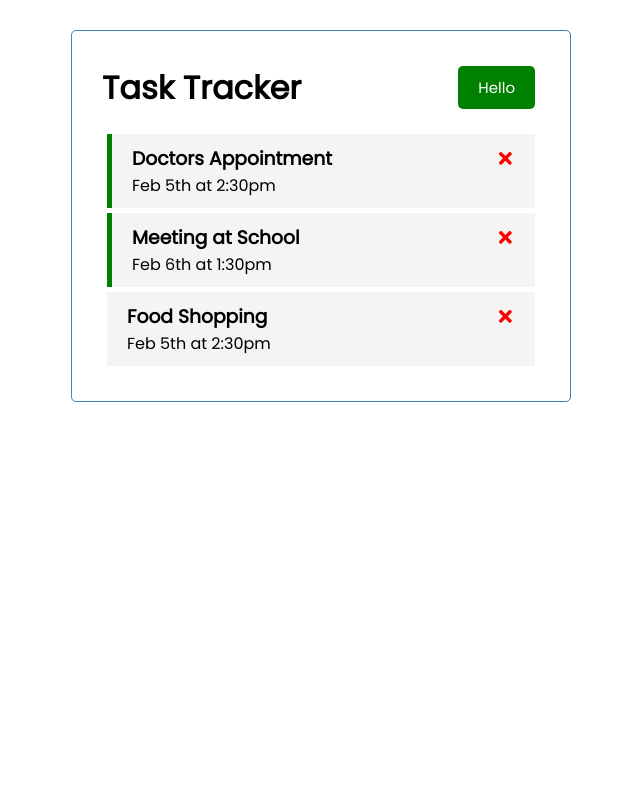
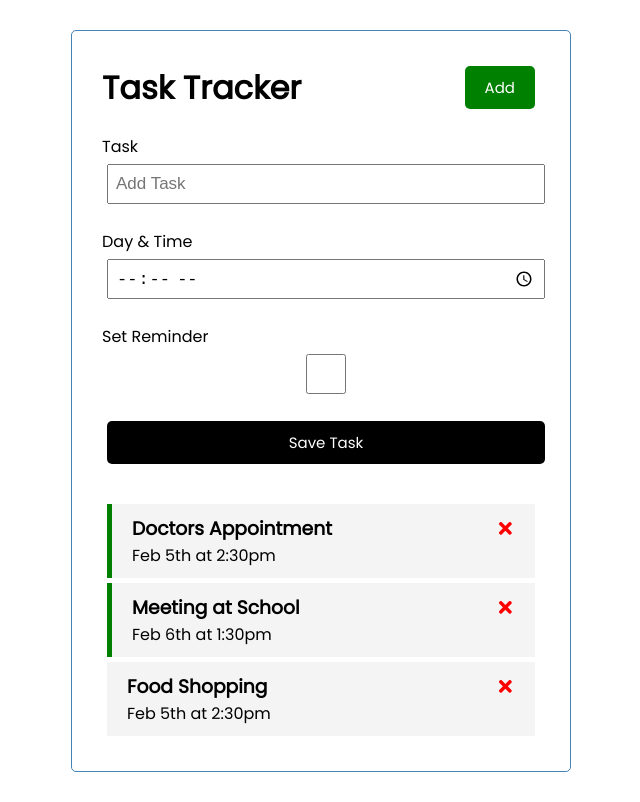
Before and after one commit to LamiaRimty/Task-Tracker, a React (Create React App) app: page / in a window 1280 px wide. Shown: the whole page, without its empty margins (319-959 px from the left). Built offline with nearby package versions, Linux system fonts and the light colour scheme.

Commit message:
Add Form

```diff
--- a/src/App.js
+++ b/src/App.js
@@ -1,6 +1,7 @@
 import { useState } from 'react'
 import Header from "./components/Header"
 import Tasks from './components/Tasks'
+import AddTask from './components/AddTask'
 
 
 
@@ -65,6 +66,7 @@
     return(
       <div className="container">
          <Header/>
+         <AddTask/>
          { tasks.length>0 ? (<Tasks tasks={tasks} onDelete={deleteTask} onToggle={toggleReminder} />) : 'No Task To Show'   }
 
 
--- /dev/null
+++ b/src/components/AddTask.js
@@ -0,0 +1,35 @@
+import { useState } from "react"
+
+
+const AddTask = () => {
+
+   const[ text, setText ]= useState('')
+   const[ day,setDay ] =useState('')
+   const[ reminder,setReminder ]=useState(false)
+
+    return (
+        <form className="add-form">
+
+           <div className="form-control">
+                <label>Task</label>
+                <input type='text' placeholder='Add Task' value={text} onChange={(e)=> setText(e.target.value)}  />
+           </div>
+
+           <div className='form-control'>
+                <label>Day & Time</label>
+                  <input type='time' placeholder='Add Day & Time' value='day' onChange={(e)=>setDay(e.target.value)}/>
+           </div>
+
+           <div className='form-control'>
+              <label>Set Reminder</label>
+              <input type='checkbox' value='reminder' onChange={(e)=> setReminder(e.currentTarget.checked)} />
+           </div>
+
+           <input type='submit' value='Save Task' className='btn btn-block'/>
+
+
+        </form>
+    )
+}
+
+export default AddTask
--- a/src/components/Button.js
+++ b/src/components/Button.js
@@ -8,8 +8,7 @@
             onClick={onClick}
             style={{ backgroundColor:color }}
             className='btn'>
-             {text}
-
+             Add
             </button>
 
     )
```
